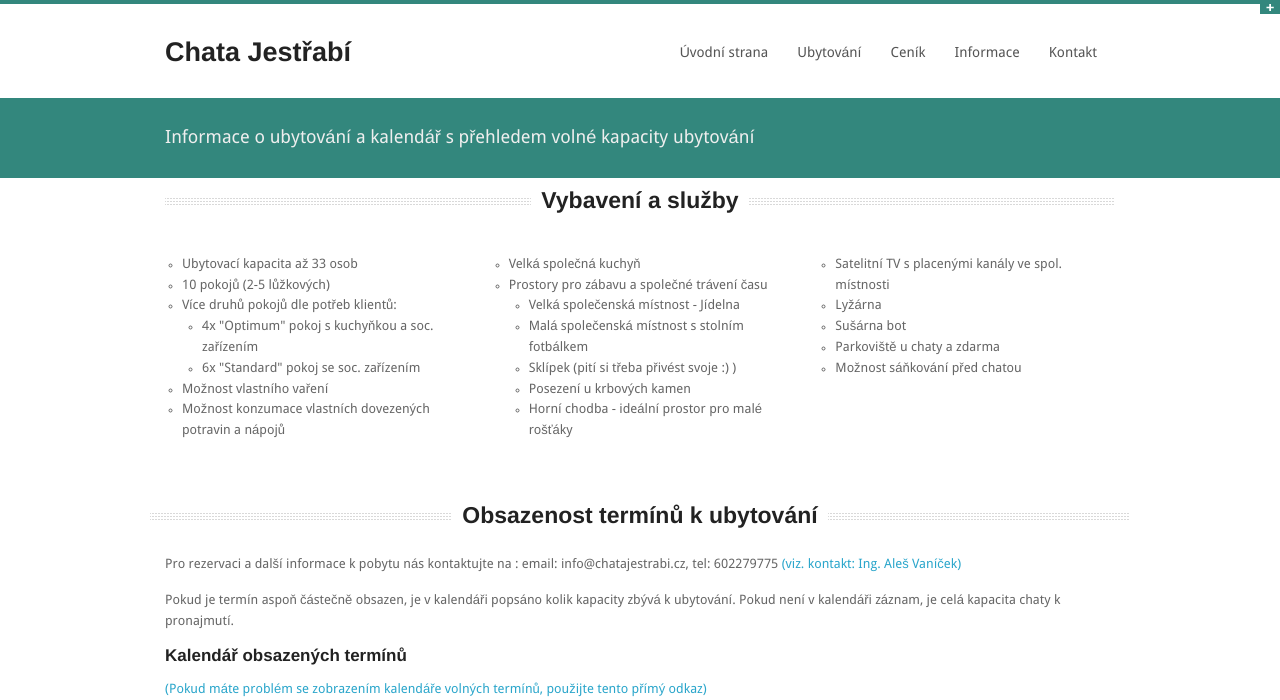
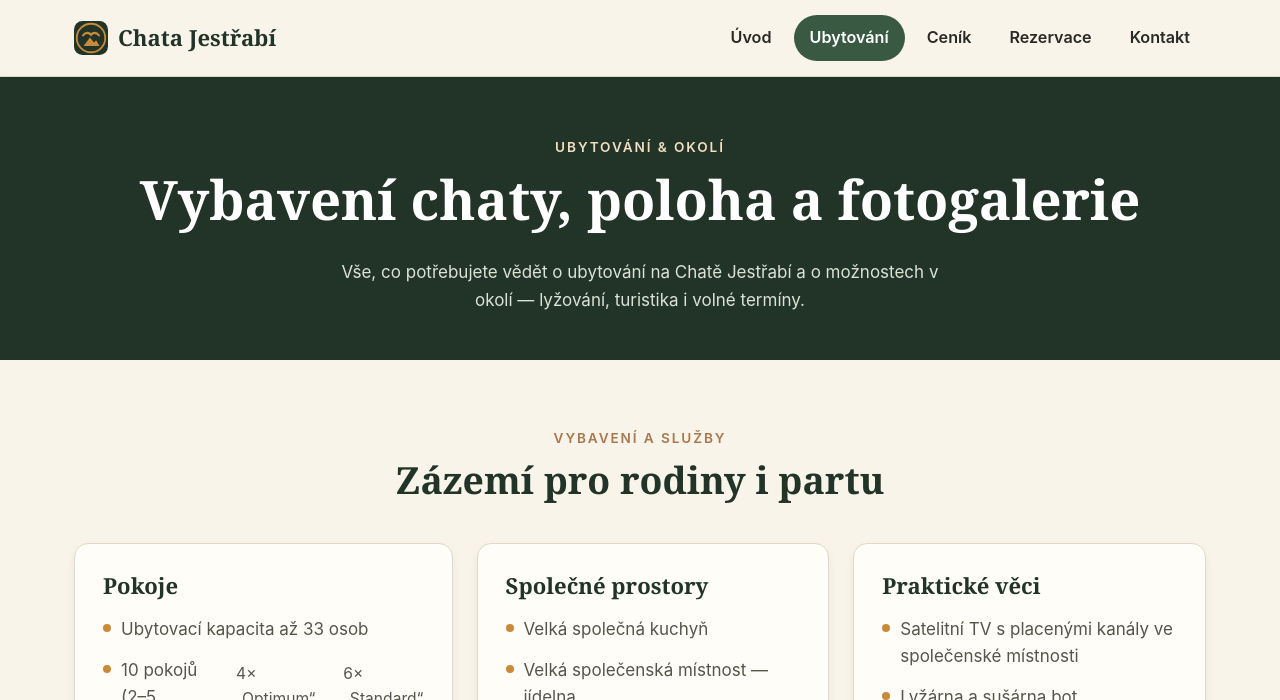
Before and after one commit to shogun256/shogun256.github.io, a Jekyll site: the page built from ubytovani.html, in a window 1280 px wide and 1400 px high. Shown: the top 700 px of the window. Built offline with Jekyll 4.4.1, drawn with Linux system fonts in a browser that asks for light colours; some of the changed text lies outside the part shown; grey boxes are pictures that could not be loaded.

Commit message:
Update ubytovani.html to modern version with fixed asset paths

```diff
--- a/ubytovani.html
+++ b/ubytovani.html
@@ -1,214 +1,209 @@
-<!DOCTYPE html>
-<!-- paulirish.com/2008/conditional-stylesheets-vs-css-hacks-answer-neither/ -->
-<!--[if lt IE 7]> <html class="no-js lt-ie9 lt-ie8 lt-ie7" lang="en"> <![endif]-->
-<!--[if IE 7]>    <html class="no-js lt-ie9 lt-ie8" lang="en"> <![endif]-->
-<!--[if IE 8]>    <html class="no-js lt-ie9" lang="en"> <![endif]-->
-<!--[if gt IE 8]><!-->
-<html class="no-js" lang="cs">
-<!--<![endif]-->
-<head>
-<meta charset="utf-8"/>
-<!-- Set the viewport width to device width for mobile -->
-<meta name="viewport" content="width=device-width"/>
-<title>Chata Jestřabí - Ubytování</title>
-<!-- CSS Files-->
-<link rel="stylesheet" href="stylesheets/style.css">
-<link rel="stylesheet" href="stylesheets/homepage.css"><!-- homepage stylesheet -->
-<link rel="stylesheet" href="stylesheets/skins/teal.css"><!-- skin color -->
-<link rel="stylesheet" href="stylesheets/responsive.css">
-<!-- IE Fix for HTML5 Tags -->
-<!--[if lt IE 9]>
-	<script src="http://html5shiv.googlecode.com/svn/trunk/html5.js"></script>
-  <![endif]-->
-</head>
-<body>
-	<!-- HIDDEN PANEL
-	================================================== -->
-	<div id="panel">
-		<div class="row">
-			<div class="twelve columns">
-				<img src="images/info.png" class="pics" alt="info">
-				<div class="infotext">
-					Rezervujte: 602 279 775 / info@ceskehory.cz (Ing. Aleš Vaníček)
-				</div>
-			</div>
-		</div>
-	</div>
-	<p class="slide">
-		<a href="#" class="btn-slide"></a>
-	</p>
-	<!-- HEADER
-	================================================== -->
-	<div class="row">
-		<div class="four columns">
-			<div class="logo">
-				<a href="index.html"><h4>Chata Jestřabí</h4></a>
-			</div>
-		</div>
-		<div class="eight columns noleftmarg">
-			<nav id="nav-wrap">
-				<ul class="nav-bar sf-menu">
+---
+layout: default
+title: Ubytování a okolí — Chata Jestřabí
+description: Vybavení chaty Jestřabí, poloha v Krkonoších, tipy na okolní skiareály a fotogalerie. Kalendář volných termínů k ubytování.
+nav: ubytovani
+---
+<section class="subhero">
+  <div class="container">
+    <span class="eyebrow" style="color:#f0dfc0">Ubytování &amp; okolí</span>
+    <h1>Vybavení chaty, poloha a fotogalerie</h1>
+    <p>Vše, co potřebujete vědět o ubytování na Chatě Jestřabí a o možnostech v okolí — lyžování, turistika i volné termíny.</p>
+  </div>
+</section>
 
-					<li>
-						<a href="index.html">Úvodní strana</a>
-					</li>
-					<li class="current">
-						<a href="ubytovani.html">Ubytování</a>
-					</li>
-					<li>
-						<a href="cenik.html">Ceník</a>
-					</li>
-					<li>
-						<a href="informace.html">Informace</a>
-					</li>
-					<li>
-						<a href="kontakt.html">Kontakt</a>
-					</li>
-				</ul>
-			</nav>
-		</div>
-	</div>
-	<div class="clear">
-	</div>
-	<!-- SUBHEADER
-	================================================== -->
-	<div id="subheader">
-		<div class="row">
-			<div class="twelve columns">
-				<p class="text-left">
-					Informace o ubytování a kalendář s přehledem volné kapacity ubytování
-				</p>
-			</div>
-		</div>
-	</div>
-	<!-- CONTENT
-	================================================== -->
-    <!-- 2 COLUMNS-->
-    <div class="row">
-        <div class="twelve columns">
-            <div class="centersectiontitle">
-                <h4>Vybavení a služby</h4>
-            </div>
-        </div>
+<section class="section" id="vybaveni">
+  <div class="container">
+    <div class="section-head">
+      <span class="eyebrow">Vybavení a služby</span>
+      <h2>Zázemí pro rodiny i partu</h2>
     </div>
-    <div class="row">
-        <div class="four columns">
-            <p>
-                <ul class="circle">
-                    <li>Ubytovací kapacita až 33 osob</li>
-                    <li>10 pokojů (2-5 lůžkových)</li>
-                    <li>
-                        Více druhů pokojů dle potřeb klientů:
-                        <ul>
-                            <li>4x "Optimum" pokoj s kuchyňkou a soc. zařízením </li>
-                            <li>6x "Standard" pokoj se soc. zařízením </li>
-                        </ul>
-                    </li>
-                    <li>Možnost vlastního vaření</li>
-                    <li>Možnost konzumace vlastních dovezených potravin a nápojů</li>
-                </ul>
-            </p>
-        </div>
-        <div class="four columns">
-            <p>
-                <ul class="circle">
-                    <li>Velká společná kuchyň</li>
-                    <li>
-                        Prostory pro zábavu a společné trávení času
-                        <ul>
-                            <li>Velká společenská místnost - Jídelna</li>
-                            <li>Malá společenská místnost s stolním fotbálkem</li>
-                            <li>Sklípek (pití si třeba přivést svoje :) )</li>
-                            <li>Posezení u krbových kamen</li>
-                            <li>Horní chodba - ideální prostor pro malé rošťáky</li>
-                        </ul>
-                    </li>
 
-                </ul>
-            </p>
-        </div>
-        <div class="four columns">
-            <p>
-                <ul class="circle">
-                    <li>Satelitní TV s placenými kanály ve spol. místnosti</li>
-                    <li>Lyžárna</li>
-                    <li>Sušárna bot</li>
-                    <li>Parkoviště u chaty a zdarma</li>
-                    <li>Možnost sáňkování před chatou</li>
-                </ul>
-            </p>
-        </div>
+    <div class="grid-3">
+      <div class="card">
+        <h3>Pokoje</h3>
+        <ul class="feature-list">
+          <li>Ubytovací kapacita až 33 osob</li>
+          <li>10 pokojů (2–5 lůžkových)
+            <div class="sub">4× „Optimum“ — kuchyňka a soc. zařízení na pokoji</div>
+            <div class="sub">6× „Standard“ — soc. zařízení na pokoji, společná kuchyň</div>
+          </li>
+          <li>Možnost vlastního vaření i donesených potravin a nápojů</li>
+        </ul>
+      </div>
+      <div class="card">
+        <h3>Společné prostory</h3>
+        <ul class="feature-list">
+          <li>Velká společná kuchyň</li>
+          <li>Velká společenská místnost — jídelna</li>
+          <li>Malá společenská místnost se stolním fotbálkem</li>
+          <li>Sklípek na posezení (nápoje si přivezte svoje)</li>
+          <li>Posezení u krbových kamen</li>
+          <li>Horní chodba — prostor pro malé rošťáky</li>
+        </ul>
+      </div>
+      <div class="card">
+        <h3>Praktické věci</h3>
+        <ul class="feature-list">
+          <li>Satelitní TV s placenými kanály ve společenské místnosti</li>
+          <li>Lyžárna a sušárna bot</li>
+          <li>Parkoviště u chaty zdarma</li>
+          <li>Možnost sáňkování přímo před chatou</li>
+        </ul>
+      </div>
     </div>
-	<div class="hr">
-	</div>
-	<div class="row">
-		<div class="centersectiontitle">
+  </div>
+</section>
 
-			<h4>Obsazenost termínů k ubytování</h4>
+<section class="section section-alt" id="okoli">
+  <div class="container">
+    <div class="section-head">
+      <span class="eyebrow">Poloha a okolí</span>
+      <h2>Na hranicích Krkonošského národního parku</h2>
+    </div>
 
+    <div data-tabs>
+      <div class="tabs-nav" role="tablist">
+        <button type="button" data-tab-target="tab-poloha" aria-selected="true" role="tab">Poloha a dosažitelnost</button>
+        <button type="button" data-tab-target="tab-rekreace" aria-selected="false" role="tab">Rekreace v okolí</button>
+      </div>
 
-		</div>
-		<!-- Tabulky -->
-		<div class="twelve columns">
-			<p>Pro rezervaci a další informace k pobytu nás kontaktujte na : email: info@chatajestrabi.cz, tel: 602279775 <a href="http://chatajestrabi.cz/kontakt.html">(viz. kontakt: Ing. Aleš Vaníček)</a> </p>
-			<p>Pokud je termín aspoň částečně obsazen, je v kalendáři popsáno kolik kapacity zbývá k ubytování. Pokud není v kalendáři záznam, je celá kapacita chaty k pronajmutí.  </p>
-			<h5>Kalendář obsazených termínů</h5> <a target="_blank" href="https://calendar.google.com/calendar/embed?src=069qljspj282t27evcgnqu17tk%40group.calendar.google.com&ctz=Europe/Prague">(Pokud máte problém se zobrazením kalendáře volných termínů, použijte tento přímý odkaz)</a>
+      <div class="tab-panel is-active" id="tab-poloha">
+        <p>Chata se nachází na hranicích Krkonošského národního parku na okraji horské obce Jestřabí v Krkonoších, v nadmořské výšce 780 m n. m., v těsném sousedství rekreačního střediska Vítkovice v Krkonoších. Přímo ve vesnici je sjezdovka s vlekem Vurmovka — kotva vhodná i pro děti.</p>
+        <ul>
+          <li>Skiareál Aldrov — čtyřsedačková lanovka</li>
+          <li>Ski Areál Špindlerův Mlýn / Horní Mísečky–Medvědín — cca 9 km</li>
+          <li>Skiareál Rokytnice — cca 10 km</li>
+          <li>Osada Rezek — 4 km, Dvoračky — cca 8 km</li>
+        </ul>
+      </div>
 
+      <div class="tab-panel" id="tab-rekreace">
+        <p>V létě nádherné prostředí pro pěší turistiku i vyjížďky na horských kolech. V zimě výborné podmínky pro sjezdové i běžecké lyžování — tři sjezdovky ve vzdálenosti 400–1200 m od chaty, vhodné zejména pro rodiny s dětmi. Doporučujeme běžeckou tůru Rezek – Dvoračky – Labská Bouda a zpět. V Poniklé je možnost squashe a v létě koupání, v Jilemnici krytý bazén a tenisové kurty.</p>
+        <ul>
+          <li><a href="http://mujweb.cz/vurmovka/">Vurmovka — vlek přímo nad chatou</a></li>
+          <li><a href="http://www.jestrabivkrk.cz/index.php?mod=VLEK">Poma Jestřabí v Krkonoších (U Koniklece)</a></li>
+          <li><a href="https://www.skihomole.cz/">Skiareál Homole (Poniklá) — v létě přírodní koupaliště</a></li>
+          <li><a href="http://www.skialdrov.cz/">Skiareál Aldrov</a></li>
+          <li><a href="http://www.skiareal.cz/">Skiareál Špindlerův Mlýn / Medvědín — Horní Mísečky, cca 11 km</a></li>
+          <li><a href="http://www.skiareal-rokytnice.cz/">Skiareál Rokytnice, cca 11 km</a></li>
+          <li><a href="http://www.benecko.info/">Skiareál Benecko</a></li>
+          <li><a href="http://www.skialdrov.cz/cs/Bezecke-trate-Krkonose-a-okoli-Krkonosska-magistrala.aspx">Běžecké tratě kolem Jestřabí v Krkonoších a Vítkovic v Krkonoších</a></li>
+        </ul>
+      </div>
+    </div>
+  </div>
+</section>
 
-			<iframe src="https://calendar.google.com/calendar/embed?src=069qljspj282t27evcgnqu17tk%40group.calendar.google.com&ctz=Europe/Prague" style="border: 0" width="800" height="600" frameborder="0" scrolling="no"></iframe>
+<section class="section" id="obsazenost">
+  <div class="container">
+    <div class="section-head">
+      <span class="eyebrow">Rezervace</span>
+      <h2>Obsazenost termínů</h2>
+      <p>Pokud je termín aspoň částečně obsazen, kalendář ukazuje, kolik kapacity zbývá. Bez záznamu je k dispozici celá chata. Rezervace a informace: <a href="mailto:info@chatajestrabi.cz">info@chatajestrabi.cz</a>, tel. <a href="tel:+420602279775">602 279 775</a>.</p>
+    </div>
+    <div class="calendar-wrap">
+      <iframe loading="lazy" src="https://calendar.google.com/calendar/embed?src=069qljspj282t27evcgnqu17tk%40group.calendar.google.com&ctz=Europe/Prague" title="Kalendář obsazenosti Chata Jestřabí"></iframe>
+    </div>
+    <p style="margin-top:14px;font-size:0.88rem;text-align:center"><a href="https://calendar.google.com/calendar/embed?src=069qljspj282t27evcgnqu17tk%40group.calendar.google.com&ctz=Europe/Prague" target="_blank" rel="noopener">Problém se zobrazením kalendáře? Otevřít přímý odkaz →</a></p>
+  </div>
+</section>
 
+<section class="section section-alt" id="galerie">
+  <div class="container">
+    <div class="section-head">
+      <span class="eyebrow">Fotogalerie</span>
+      <h2>Podívejte se, jak to u nás vypadá</h2>
+    </div>
 
+    <div class="filters">
+      <button type="button" data-filter="all" aria-pressed="true">Ukázat vše</button>
+      <button type="button" data-filter="chata" aria-pressed="false">Chata</button>
+      <button type="button" data-filter="pokoje" aria-pressed="false">Pokoje &amp; interiér</button>
+      <button type="button" data-filter="okoli" aria-pressed="false">Okolí</button>
+    </div>
 
+    <div class="gallery-grid">
+      <figure class="gallery-item" data-category="chata" tabindex="0" role="button" aria-label="Zvětšit fotografii">
+        <img src="/test/assets/img/gallery/Chata-01.jpg" data-full="/test/assets/img/gallery/Chata-01.jpg" alt="Pohled na chatu ze silnice v zimě" loading="lazy" width="764" height="500">
+        <figcaption>Pohled na chatu ze silnice, v zimě</figcaption>
+      </figure>
+      <figure class="gallery-item" data-category="chata" tabindex="0" role="button" aria-label="Zvětšit fotografii">
+        <img src="/test/assets/img/gallery/Chata-02.jpg" data-full="/test/assets/img/gallery/Chata-02.jpg" alt="Chata v zimě s parkovištěm" loading="lazy" width="764" height="500">
+        <figcaption>Chata v zimě s parkovištěm</figcaption>
+      </figure>
+      <figure class="gallery-item" data-category="chata" tabindex="0" role="button" aria-label="Zvětšit fotografii">
+        <img src="/test/assets/img/gallery/Chata-03.jpg" data-full="/test/assets/img/gallery/Chata-03.jpg" alt="Zasněžená zadní část chaty" loading="lazy" width="764" height="500">
+        <figcaption>Zasněžená zadní část chaty, pokoje 9 a 10</figcaption>
+      </figure>
+      <figure class="gallery-item" data-category="chata" tabindex="0" role="button" aria-label="Zvětšit fotografii">
+        <img src="/test/assets/img/gallery/Chata-04.jpg" data-full="/test/assets/img/gallery/Chata-04.jpg" alt="Chata v létě" loading="lazy" width="764" height="500">
+        <figcaption>Chata v létě</figcaption>
+      </figure>
+      <figure class="gallery-item" data-category="chata" tabindex="0" role="button" aria-label="Zvětšit fotografii">
+        <img src="/test/assets/img/gallery/Chata-05.jpg" data-full="/test/assets/img/gallery/Chata-05.jpg" alt="Chata v létě, pohled ze silnice" loading="lazy" width="764" height="500">
+        <figcaption>Chata v létě, pohled ze silnice</figcaption>
+      </figure>
+      <figure class="gallery-item" data-category="chata" tabindex="0" role="button" aria-label="Zvětšit fotografii">
+        <img src="/test/assets/img/gallery/Chata-06.jpg" data-full="/test/assets/img/gallery/Chata-06.jpg" alt="Chata Jestřabí" loading="lazy" width="764" height="500">
+        <figcaption>Chata Jestřabí</figcaption>
+      </figure>
 
-		</div>
-	</div>
-	<div class="hr">
-	</div>
-	<!-- FOOOTER
-	================================================== -->
-	<div id="footer">
-		<footer class="row">
-			<div class="twelve columns">
-				&copy;<span class="small"> Copyright 2015 D.V.D. TRIO, s.r.o. </span> <br />
-				<span class="small">Chata Jestřabí, Jestřabí v Krkonoších 32, 514 01 Jilemnice.  </span> <br />
-				<span class="small">Tel: +420 602 279 775, +420 602 366 536</span> <br />
-				<span class="small">Email: info@chatajestrabi.cz </span> <br />
-				<span class="small">Provozuje D.V.D. TRIO, s.r.o., Náchodská 2548/77, Horní Počernice, Praha 9, PSČ 193 00, IČ: 489 51 919. Společnost je zapsána v obchodním rejstříku vedeném Městským soudem v Praze oddíl C, vložka 30005.</span>
-			</div>
-		</footer>
-	</div>
-	<!-- JAVASCRIPTS
-	================================================== -->
-	<!-- Javascript files placed here for faster loading -->
-	<script src="javascripts/foundation.min.js"></script>
-	<script src="javascripts/jquery.easing.1.3.js"></script>
-	<script src="javascripts/elasticslideshow.js"></script>
-	<script src="javascripts/jquery.carouFredSel-6.0.5-packed.js"></script>
-	<script src="javascripts/jquery.cycle.js"></script>
-	<script src="javascripts/app.js"></script>
-	<script src="javascripts/modernizr.foundation.js"></script>
-	<script src="javascripts/slidepanel.js"></script>
-	<script src="javascripts/scrolltotop.js"></script>
-	<script src="javascripts/hoverIntent.js"></script>
-	<script src="javascripts/superfish.js"></script>
-	<script src="javascripts/responsivemenu.js"></script>
-	<script src="javascripts/jquery.tweet.js"></script>
-	<script src="javascripts/twitterusername.js"></script>
-	<script src="javascripts/foundation.min.js"></script>
-	<script src="javascripts/jquery.isotope.min.js"></script>
-	<script src="javascripts/jquery.prettyPhoto.js"></script>
-	<script src="javascripts/custom.js"></script>
-	<script>
-		(function (i, s, o, g, r, a, m) {
-			i['GoogleAnalyticsObject'] = r; i[r] = i[r] || function () {
-				(i[r].q = i[r].q || []).push(arguments)
-			}, i[r].l = 1 * new Date(); a = s.createElement(o),
-			m = s.getElementsByTagName(o)[0]; a.async = 1; a.src = g; m.parentNode.insertBefore(a, m)
-		})(window, document, 'script', '//www.google-analytics.com/analytics.js', 'ga');
+      <figure class="gallery-item" data-category="pokoje" tabindex="0" role="button" aria-label="Zvětšit fotografii">
+        <img src="/test/assets/img/gallery/Interier-01.jpg" data-full="/test/assets/img/gallery/Interier-01.jpg" alt="Jídelna a společenská místnost" loading="lazy" width="863" height="500">
+        <figcaption>Jídelna / společenská místnost</figcaption>
+      </figure>
+      <figure class="gallery-item" data-category="pokoje" tabindex="0" role="button" aria-label="Zvětšit fotografii">
+        <img src="/test/assets/img/gallery/Interier-02.jpg" data-full="/test/assets/img/gallery/Interier-02.jpg" alt="Jídelna a společenská místnost" loading="lazy" width="863" height="500">
+        <figcaption>Jídelna / společenská místnost</figcaption>
+      </figure>
+      <figure class="gallery-item" data-category="pokoje" tabindex="0" role="button" aria-label="Zvětšit fotografii">
+        <img src="/test/assets/img/gallery/Interier-03.jpg" data-full="/test/assets/img/gallery/Interier-03.jpg" alt="Pokoj Standard číslo 5" loading="lazy" width="863" height="500">
+        <figcaption>Pokoj „Standard“ č. 5</figcaption>
+      </figure>
+      <figure class="gallery-item" data-category="pokoje" tabindex="0" role="button" aria-label="Zvětšit fotografii">
+        <img src="/test/assets/img/gallery/Interier-04.jpg" data-full="/test/assets/img/gallery/Interier-04.jpg" alt="Interiér chaty" loading="lazy" width="863" height="500">
+        <figcaption>Interiér chaty</figcaption>
+      </figure>
+      <figure class="gallery-item" data-category="pokoje" tabindex="0" role="button" aria-label="Zvětšit fotografii">
+        <img src="/test/assets/img/gallery/Interier-05.jpg" data-full="/test/assets/img/gallery/Interier-05.jpg" alt="Sklípek pro pořádné party" loading="lazy" width="863" height="500">
+        <figcaption>Sklípek pro pořádné párty — víno si přivezte</figcaption>
+      </figure>
+      <figure class="gallery-item" data-category="pokoje" tabindex="0" role="button" aria-label="Zvětšit fotografii">
+        <img src="/test/assets/img/gallery/Interier-06.jpg" data-full="/test/assets/img/gallery/Interier-06.jpg" alt="Pokoj Standard číslo 4" loading="lazy" width="863" height="500">
+        <figcaption>Pokoj „Standard“ č. 4</figcaption>
+      </figure>
 
-		ga('create', 'UA-60277131-1', 'auto');
-		ga('send', 'pageview');
+      <figure class="gallery-item" data-category="okoli" tabindex="0" role="button" aria-label="Zvětšit fotografii">
+        <img src="/test/assets/img/gallery/Okoli-01.jpg" data-full="/test/assets/img/gallery/Okoli-01.jpg" alt="Panoramatický výhled na Kotel a Zlaté návrší" loading="lazy" width="750" height="500">
+        <figcaption>Výhled na Kotel a Zlaté návrší (z Aldrova)</figcaption>
+      </figure>
+      <figure class="gallery-item" data-category="okoli" tabindex="0" role="button" aria-label="Zvětšit fotografii">
+        <img src="/test/assets/img/gallery/Okoli-02.jpg" data-full="/test/assets/img/gallery/Okoli-02.jpg" alt="Výhled z chaty do údolí" loading="lazy" width="750" height="500">
+        <figcaption>Výhled z chaty do údolí a vesnice Jestřabí</figcaption>
+      </figure>
+      <figure class="gallery-item" data-category="okoli" tabindex="0" role="button" aria-label="Zvětšit fotografii">
+        <img src="/test/assets/img/gallery/Okoli-03.jpg" data-full="/test/assets/img/gallery/Okoli-03.jpg" alt="Zimní výhled z chaty do údolí" loading="lazy" width="750" height="500">
+        <figcaption>Zimní výhled z chaty do údolí</figcaption>
+      </figure>
+      <figure class="gallery-item" data-category="okoli" tabindex="0" role="button" aria-label="Zvětšit fotografii">
+        <img src="/test/assets/img/gallery/Okoli-04.jpg" data-full="/test/assets/img/gallery/Okoli-04.jpg" alt="Cesta na Rezek v KRNAP" loading="lazy" width="750" height="500">
+        <figcaption>Momentka z cesty na Rezek (KRNAP)</figcaption>
+      </figure>
+      <figure class="gallery-item" data-category="okoli" tabindex="0" role="button" aria-label="Zvětšit fotografii">
+        <img src="/test/assets/img/gallery/Okoli-05.jpg" data-full="/test/assets/img/gallery/Okoli-05.jpg" alt="Výhled na okolní kopce" loading="lazy" width="750" height="500">
+        <figcaption>Výhled na okolní kopce (KRNAP)</figcaption>
+      </figure>
+    </div>
+  </div>
+</section>
 
-	</script>
-</body>
-</html>
+<div class="lightbox">
+  <button type="button" class="lightbox-close" aria-label="Zavřít">&times;</button>
+  <button type="button" class="lightbox-prev" aria-label="Předchozí">&#8249;</button>
+  <figure>
+    <img src="" alt="">
+    <figcaption></figcaption>
+  </figure>
+  <button type="button" class="lightbox-next" aria-label="Další">&#8250;</button>
+</div>
```
